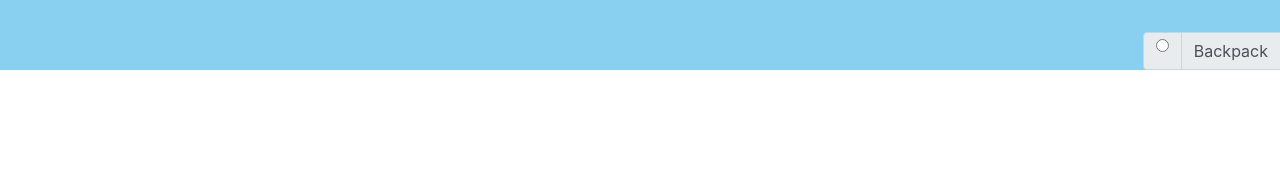
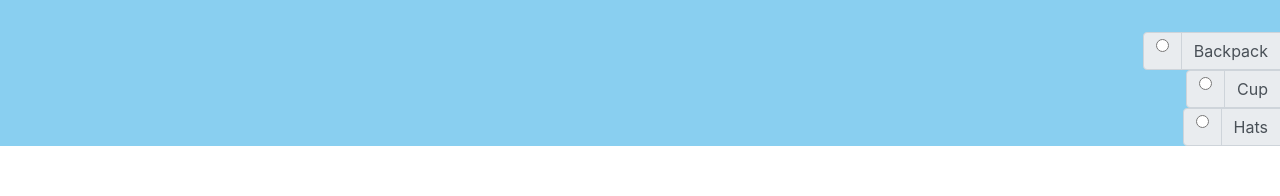
Before and after one commit to bryanlubay/cindyluscreations, a React (Create React App) app: page /about_me in a window 1280 px wide. Shown: the part 542-738 px from the top of the page. Built offline with nearby package versions, Linux system fonts and the light colour scheme.

Commit message:
13 Feb House

```diff
--- a/src/components/about_me/about_me.js
+++ b/src/components/about_me/about_me.js
@@ -19,14 +19,21 @@ function about_me() {
           </InputGroup.Prepend>
         </InputGroup>
 
-        {/* <InputGroup>
+        <InputGroup className="radio">
           <InputGroup.Prepend className="radio">
+            {/* <InputGroup.Checkbox></InputGroup.Checkbox> */}
             <InputGroup.Radio className="radio"></InputGroup.Radio>
-            <InputGroup.Text className="radio">Text2</InputGroup.Text>
-            <InputGroup.Radio className="radio"><InputGroup.Checkbox className="radio"></InputGroup.Checkbox>Text4</InputGroup.Radio>
+            <InputGroup.Text className="radio">Cup</InputGroup.Text>
           </InputGroup.Prepend>
-          <FormControl aria-label="Text input with radio button" />
-        </InputGroup> */}
+        </InputGroup>
+
+        <InputGroup className="radio">
+          <InputGroup.Prepend className="radio">
+            {/* <InputGroup.Checkbox></InputGroup.Checkbox> */}
+            <InputGroup.Radio className="radio"></InputGroup.Radio>
+            <InputGroup.Text className="radio">Hats</InputGroup.Text>
+          </InputGroup.Prepend>
+        </InputGroup>
 
     </div>
   )
```
